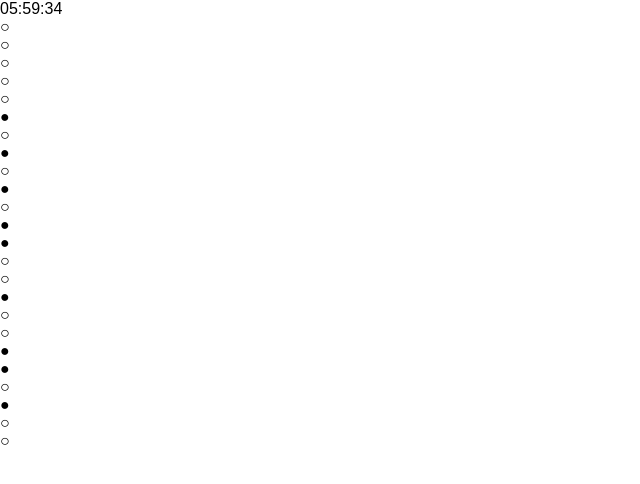
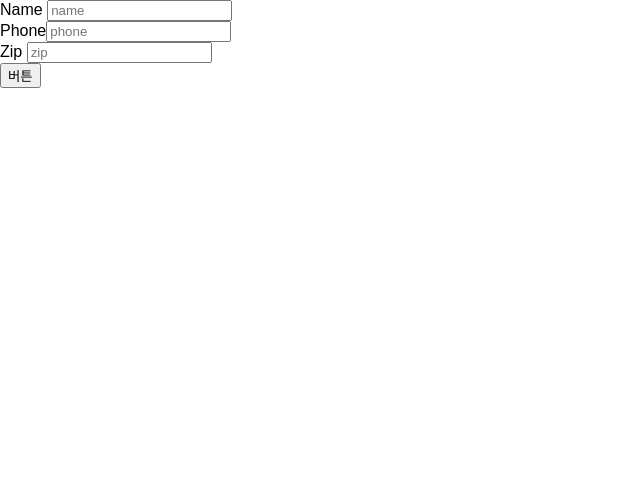
Before and after one commit to hwigyeompark/React-Practice, a React (Create React App) app: page / in a window 1280 px wide. Shown: the top 484 px of the page, without its empty margins (0-640 px from the left). Built offline with nearby package versions, Linux system fonts and the light colour scheme.

Commit message:
update Digit and DigitOne, add ContactForm,Input,MyButton

```diff
--- a/src/App.js
+++ b/src/App.js
@@ -2,6 +2,7 @@ import React, { Component } from 'react';
 /*import Counter from "./component/Counter";*/
 import Clock from "./component/Clock";
 import BinaryClock from "./component/BinaryClock";
+import ContactForm from "./component/ContactForm";
 /*import BinaryClock from "./component/BinaryClock";*/
 /*import BinaryClock from "./component/BinaryClock";*/
 /*import {TodoItem} from './component/TodoList.js';
@@ -11,8 +12,7 @@ class App extends Component {
   render() {
     return (
         <div>
-          <Clock/>
-          <BinaryClock/>
+        <ContactForm/>
         </div>
     );
   }
--- /dev/null
+++ b/src/component/ContactForm.js
@@ -0,0 +1,17 @@
+import React, {Component, Fragment} from 'react';
+import Input from "./input";
+import MyButton from "./MyButton";
+
+class ContactForm extends Component{
+    render(){
+        return(
+          <Fragment>
+              Name <Input placeholder="name"/>
+              Phone<Input placeholder="phone"/>
+              Zip <Input placeholder="zip"/>
+              <MyButton title="버튼"></MyButton>
+          </Fragment>
+        );
+    }
+}
+export default ContactForm;
--- a/src/component/Digit.js
+++ b/src/component/Digit.js
@@ -7,10 +7,10 @@ class Digit extends Component{
     render(){
         return(
             <div>
-                <DigitOne value={this.binaryShape(this.props.value).substr(0, 1)}/>
-                <DigitOne value={this.binaryShape(this.props.value).substr(1, 1)}/>
-                <DigitOne value={this.binaryShape(this.props.value).substr(2, 1)}/>
-                <DigitOne value={this.binaryShape(this.props.value).substr(3, 1)}/>
+                <DigitOne display_val = {this.binaryShape(this.props.value).substr(0, 1)}/>
+                <DigitOne display_val = {this.binaryShape(this.props.value).substr(1, 1)}/>
+                <DigitOne display_val = {this.binaryShape(this.props.value).substr(2, 1)}/>
+                <DigitOne display_val = {this.binaryShape(this.props.value).substr(3, 1)}/>
             </div>
         );
     }
--- a/src/component/DigitOne.js
+++ b/src/component/DigitOne.js
@@ -1,14 +1,38 @@
 import React,{Component} from 'react';
 
 class DigitOne extends Component{
-    constructor(props){
-        super(props);
+    state = {
+        circle : '○'
+    };
+
+    componentWillMount(){}
+
+    componentDidMount(){}
+
+    componentWillReceiveProps(nextProps){}
+
+    static getDerivedStateFromProps(nextProps, prevState){
+        console.log('getDerivedStateFromProps');
+        console.log(nextProps);
+        console.log(prevState);
+        return {
+            circle:nextProps.display_val === '0' ? '○':'●'
+        }
     }
+
+    shouldComponentUpdate(nextProps, nextState){}
+
+    componentWillUpdate(nextProps, nextState){}
+
+    componentDidUpdate(nextProps, nextState){
+        console.log('componentDidUpdate');
+    }
+
     render(){
         return(
-            <div>
-                <span>{this.props.value === '0' ? '○':'●'}</span>
-            </div>
+            <span>
+                {this.state.circle}
+            </span>
         );
     }
 }
--- /dev/null
+++ b/src/component/MyButton.js
@@ -0,0 +1,19 @@
+import React, {Component, Fragment} from 'react';
+
+class MyButton extends Component{
+    state = {
+        btn_msg:''
+    };
+    handClick = (e) =>{
+        this.setState({btn_msg: new Date().toString()});
+    };
+    render(){
+        return(
+            <Fragment>
+                <button onClick={this.handClick}>{this.props.title}</button>
+                <div>{this.state.btn_msg}</div>
+            </Fragment>
+        );
+    }
+}
+export default MyButton;
--- /dev/null
+++ b/src/component/input.js
@@ -0,0 +1,21 @@
+import React, {Component, Fragment} from 'react';
+
+class Input extends Component{
+    state = {
+        input_value:''
+    };
+    handleChange = (e) => {
+      this.setState({
+          input_value : e.target.value
+      })
+    };
+    render(){
+        return(
+            <Fragment>
+                <input placeholder={this.props.placeholder} value={this.state.input_value} onChange={this.handleChange}/>
+                <div>{this.state.input_value}</div>
+            </Fragment>
+        );
+    }
+}
+export default Input;
```
